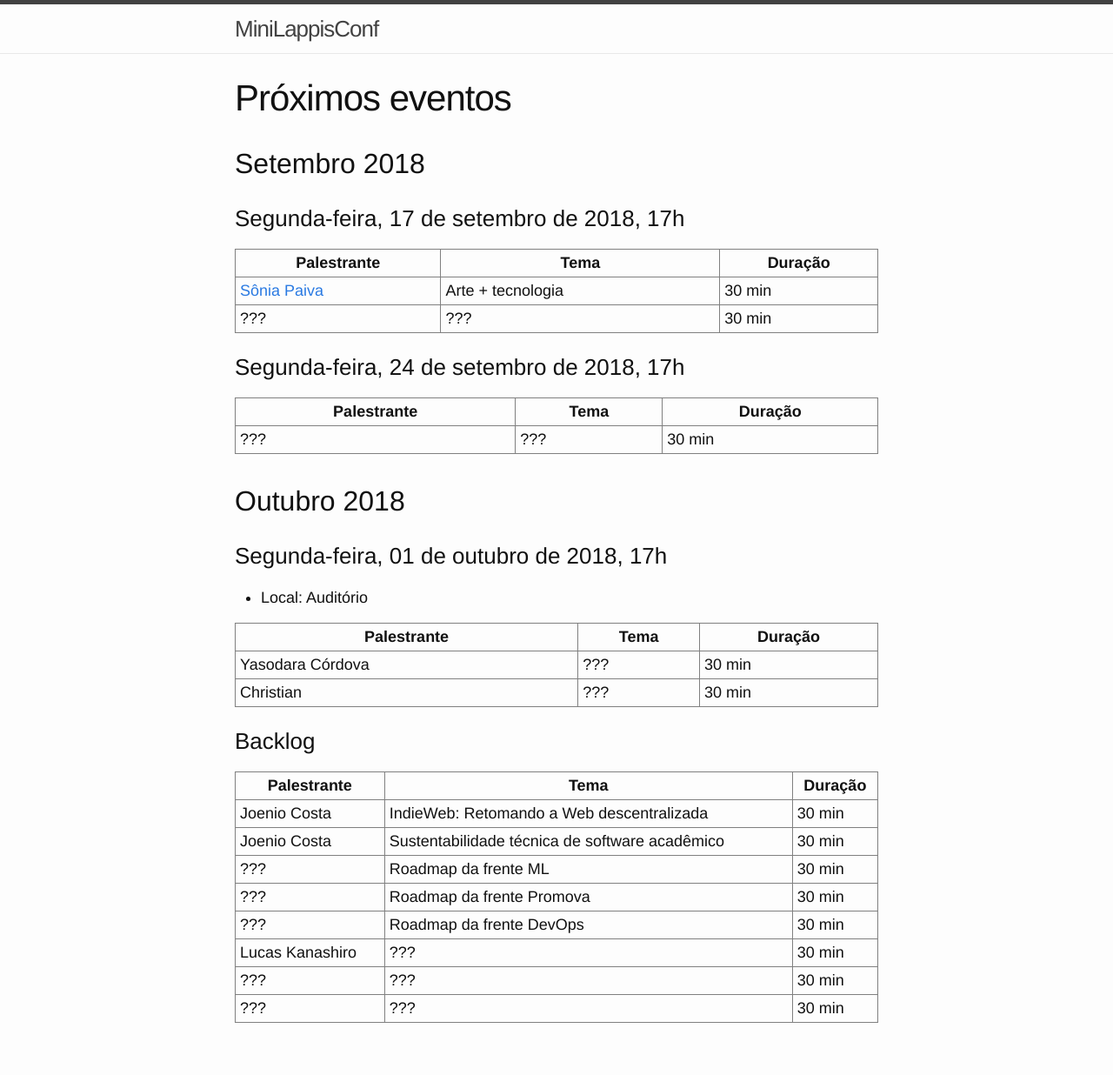
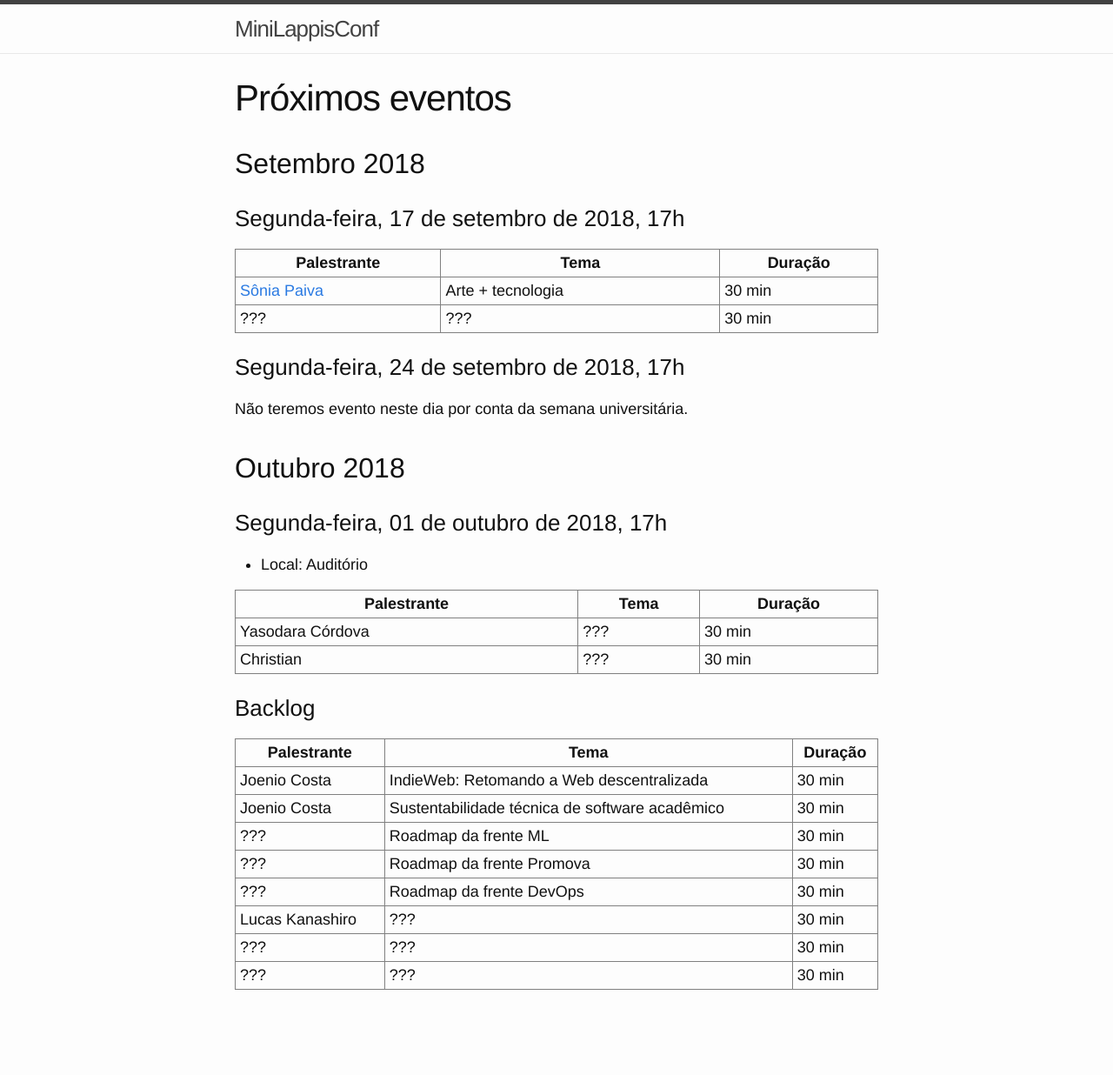
Before and after one commit to lappis-unb/MiniLappisConf, a Jekyll site: the page built from agenda.md, in a window 1280 px wide. Shown: the whole page at 87% size. Built offline with Jekyll 4.4.1, drawn with Linux system fonts in a browser that asks for light colours; after the commit the page ends 1198 px from its top, so only the background shows below that.

Commit message:
dia 24/set nao teremos MiniLappisConf

```diff
--- a/agenda.md
+++ b/agenda.md
@@ -13,9 +13,7 @@ title: Próximos eventos
 
 ### Segunda-feira, 24 de setembro de 2018, 17h
 
-| Palestrante        | Tema                                     | Duração |
-| ------------------ | ---------------------------------------- | ------- |
-| ???                | ???                                      | 30 min  |
+Não teremos evento neste dia por conta da semana universitária.
 
 ## Outubro 2018
 
```
